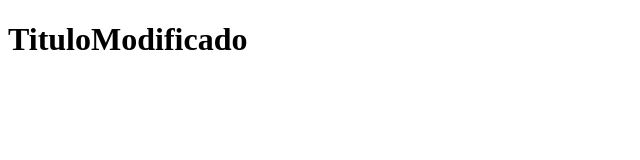
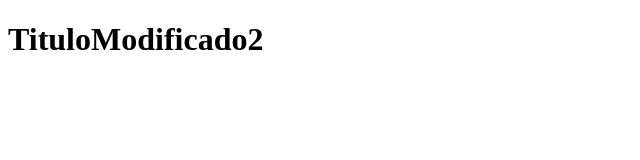
Before and after one commit to ms01029/hello.world, a plain HTML site: page index.html in a window 1280 px wide. Shown: the full height of the page, 0-640 px from the left. Drawn offline with Linux system fonts and the light colour scheme.

Commit message:
git commit -m "se modifico titulo index"

```diff
--- a/index.html
+++ b/index.html
@@ -7,6 +7,6 @@
     <title>Demo Git</title>
 </head>
 <body>
-<h1>TituloModificado</h1>
+<h1>TituloModificado2</h1>
 </body>
 </html>
```
